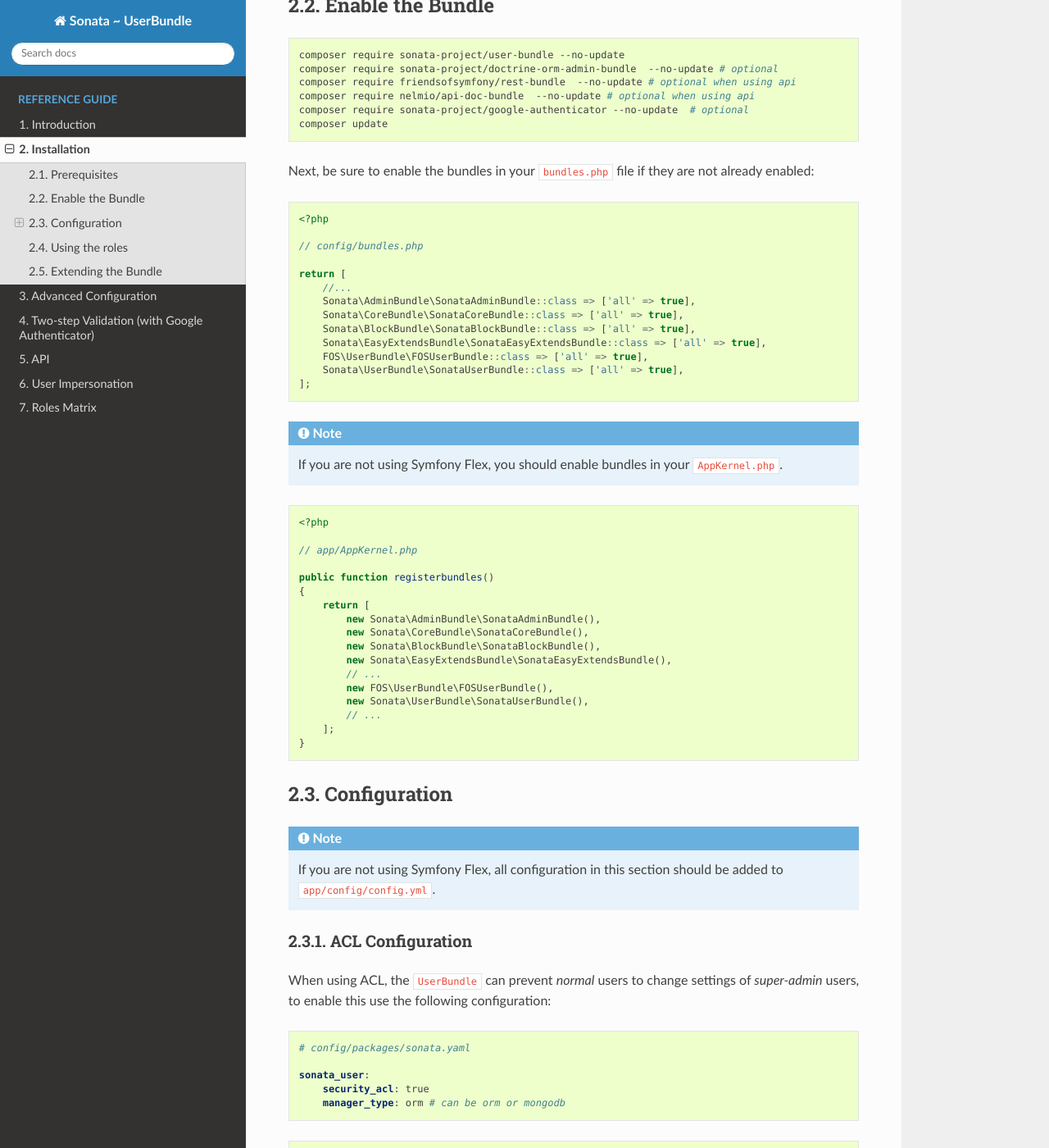
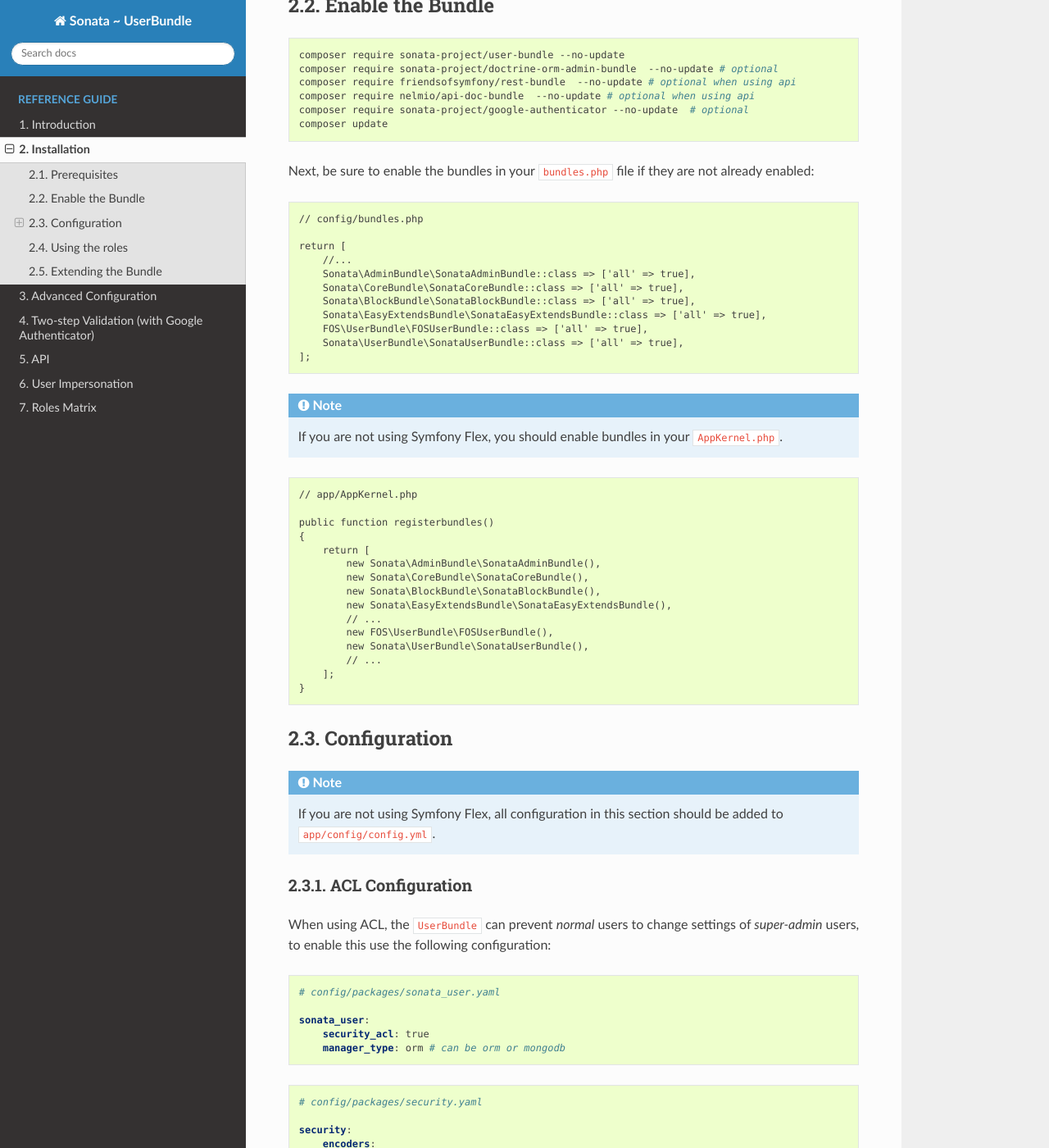
Before and after one commit to sonata-project/SonataUserBundle, a Sphinx documentation site: the page built from docs/reference/installation.rst, in a window 1280 px wide and 1400 px high, scrolled down 567 px. Shown: the whole window at 82% size. Built offline with Sphinx 7.4.7 and the Read the Docs theme 2.0.0, drawn with Linux system fonts in a browser that asks for light colours; some of the changed text lies outside the part shown.

Commit message:
[Docs] small changes

```diff
--- a/docs/reference/installation.rst
+++ b/docs/reference/installation.rst
@@ -18,6 +18,7 @@
 installation chapter.
 
 .. note::
+
     If a dependency is already installed somewhere in your project or in
     another dependency, you won't need to install it again.
 
@@ -34,11 +35,7 @@
     composer update
 
 Next, be sure to enable the bundles in your ``bundles.php`` file if they
-are not already enabled:
-
-.. code-block:: php
-
-    <?php
+are not already enabled::
 
     // config/bundles.php
 
@@ -53,12 +50,11 @@
     ];
 
 .. note::
+
     If you are not using Symfony Flex, you should enable bundles in your
     ``AppKernel.php``.
 
 .. code-block:: php
-
-    <?php
 
     // app/AppKernel.php
 
@@ -80,6 +76,7 @@
 -------------
 
 .. note::
+
     If you are not using Symfony Flex, all configuration in this section should
     be added to ``app/config/config.yml``.
 
@@ -90,7 +87,7 @@
 
 .. code-block:: yaml
 
-    # config/packages/sonata.yaml
+    # config/packages/sonata_user.yaml
 
     sonata_user:
         security_acl: true
@@ -101,8 +98,6 @@
     # config/packages/security.yaml
 
     security:
-        # [...]
-
         encoders:
             FOS\UserBundle\Model\UserInterface: sha512
 
@@ -119,7 +114,6 @@
     # config/packages/doctrine.yaml
 
     doctrine:
-        #...
         dbal:
             types:
                 json: Sonata\Doctrine\Types\JsonType
@@ -132,7 +126,6 @@
     # config/packages/doctrine.yaml
 
     doctrine:
-        #...
         orm:
             entity_managers:
                 default:
@@ -154,7 +147,6 @@
         firewall_name:  main
         user_class:     Sonata\UserBundle\Entity\BaseUser
 
-
         group:
             group_class:   Sonata\UserBundle\Entity\BaseGroup
             group_manager: sonata.user.orm.group_manager # If you're using doctrine orm (use sonata.user.mongodb.group_manager for mongodb)
@@ -174,7 +166,7 @@
 
 .. code-block:: yaml
 
-    # config/packages/sonata.yaml
+    # config/packages/sonata_user.yaml
 
     sonata_user:
         mailer: custom.mailer.service.id
@@ -197,11 +189,13 @@
         prefix: /admin/resetting
 
 .. note::
+
     If you are not using Symfony Flex, routes should be added to ``app/config/routing.yml``.
 
 Then, add a new custom firewall handlers for the admin:
 
 .. note::
+
     If you are not using Symfony Flex, rest of this configuration should be
     added to ``app/config/security.yml``.
 
@@ -307,6 +301,7 @@
     bin/console sonata:easy-extends:generate SonataUserBundle --dest=src --namespace_prefix=App
 
 .. note::
+
     If you are not using Symfony Flex, use command without ``--namespace_prefix=App``.
 
 With provided parameters, the files are generated in ``src/Application/Sonata/UserBundle``.
@@ -320,13 +315,10 @@
     ``App\Application\Sonata\UserBundle\Entity\User``.
 
 .. note::
+
     If you are not using Symfony Flex, the namespace will be ``Application\Sonata\UserBundle\Entity\User``.
 
-Now, add the new ``Application`` Bundle into the ``bundles.php``:
-
-.. code-block:: php
-
-    <?php
+Now, add the new ``Application`` Bundle into the ``bundles.php``::
 
     // config/bundles.php
 
@@ -336,12 +328,11 @@
     ];
 
 .. note::
+
     If you are not using Symfony Flex, add the new ``Application`` Bundle into your
     ``AppKernel.php``.
 
 .. code-block:: php
-
-    <?php
 
     // app/AppKernel.php
 
@@ -358,6 +349,7 @@
 too:
 
 .. note::
+
     If you are not using Symfony Flex, next configuration should be added
     to ``app/config/config.yml``.
 
@@ -366,18 +358,18 @@
     # config/packages/doctrine.yaml
 
     doctrine:
-        #...
         orm:
             entity_managers:
                 default:
                     mappings:
-                        #...
+                        # ...
                         ApplicationSonataUserBundle: ~
 
 And configure FOSUserBundle and SonataUserBundle to use the newly generated
 User and Group classes:
 
 .. note::
+
     If you are not using Symfony Flex, add classes without the ``App\``
     part.
 
@@ -391,18 +383,16 @@
 
         group:
             group_class:   App\Application\Sonata\UserBundle\Entity\Group
-        #...
 
 .. code-block:: php
 
-    # config/packages/sonata.yaml
+    # config/packages/sonata_user.yaml
 
     sonata_user:
         class:
             user: App\Application\Sonata\UserBundle\Entity\User
             group: App\Application\Sonata\UserBundle\Entity\Group
 
-
 The only thing left is to update your schema:
 
 .. code-block:: bash
```
Also changed, not shown: docs/reference/roles_matrix.rst (+8 -8 lines), docs/reference/two_step_validation.rst (+4 -4 lines).
